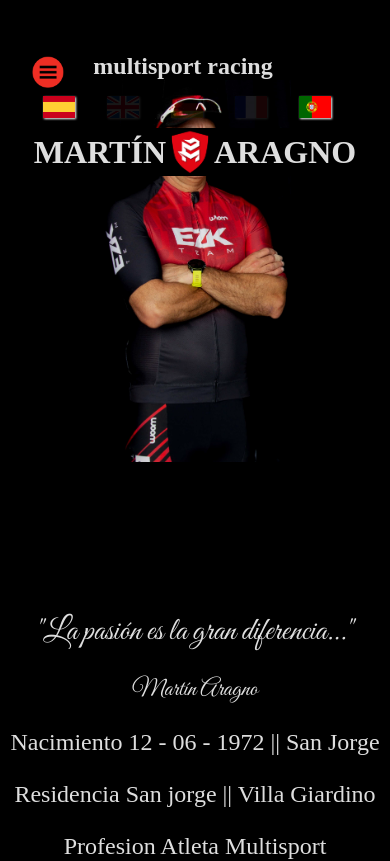
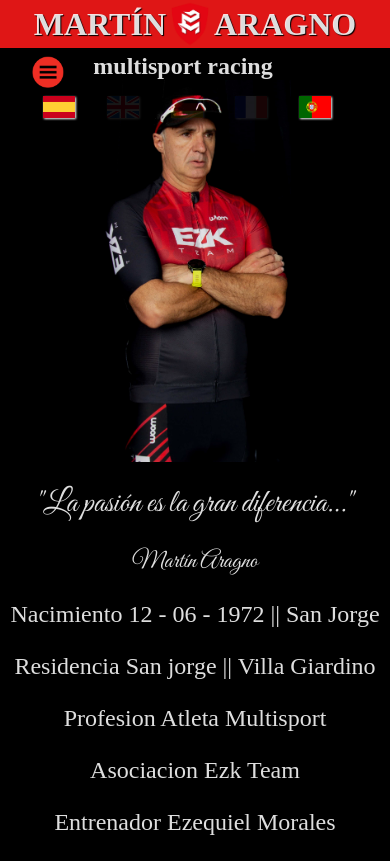
Before and after one commit to marianogrimaldi/martinAragno, a React (Vite) app: page / in a window 390 px wide. Shown: the top 861 px of the page. Built offline with nearby package versions, Linux system fonts and the light colour scheme; a web font is replaced by a local one.

Commit message:
acomodando app

```diff
--- a/src/App.css
+++ b/src/App.css
@@ -13,6 +13,13 @@
   animation-duration: 2s;
   margin-top: 8rem;
 }
+
+@media screen and (max-width: 992px){
+  .animation{
+    margin-top: 0rem;
+  }
+}
+
 @keyframes mianimacion {
   0% {
     opacity: 0;
```
